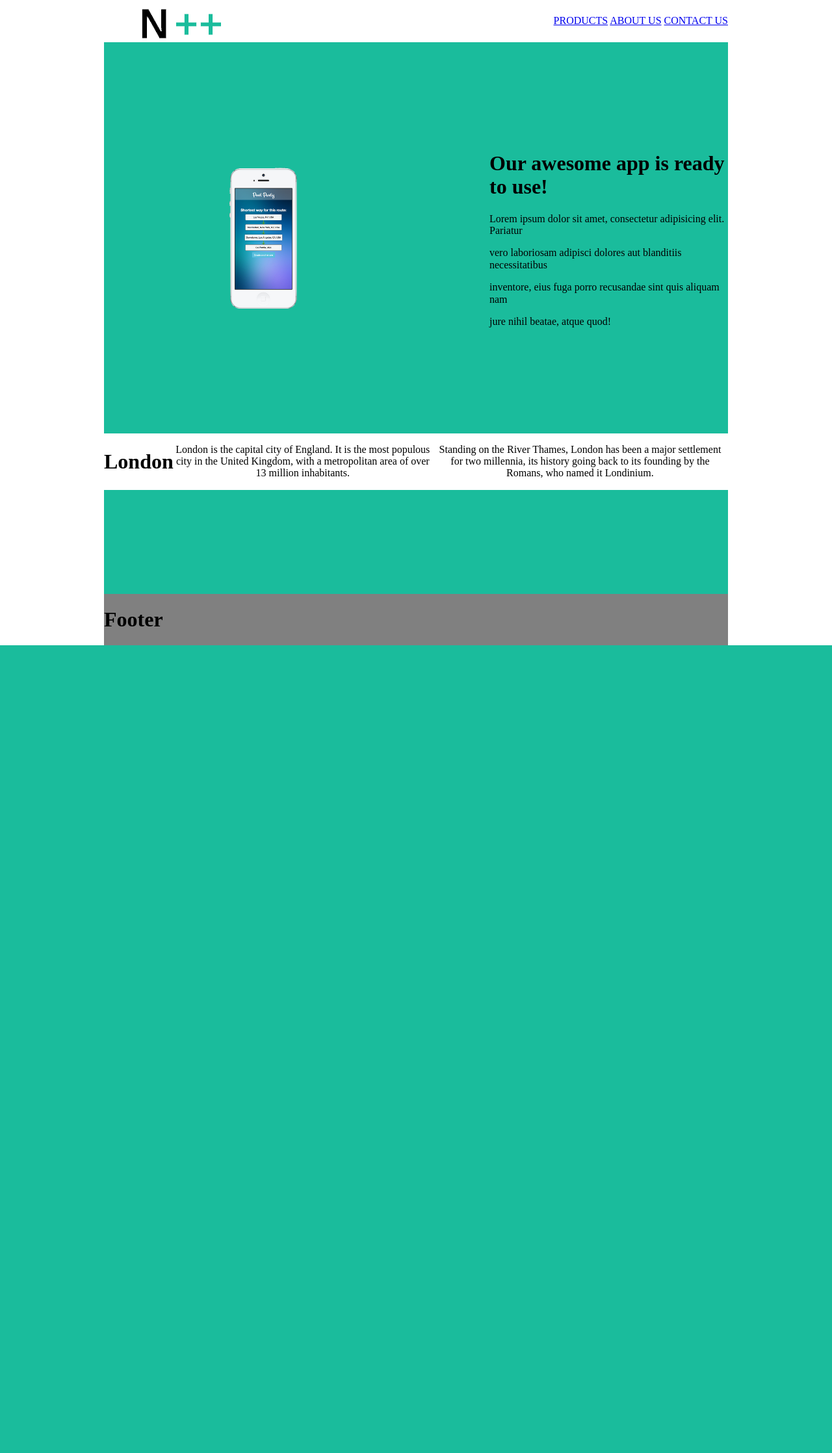
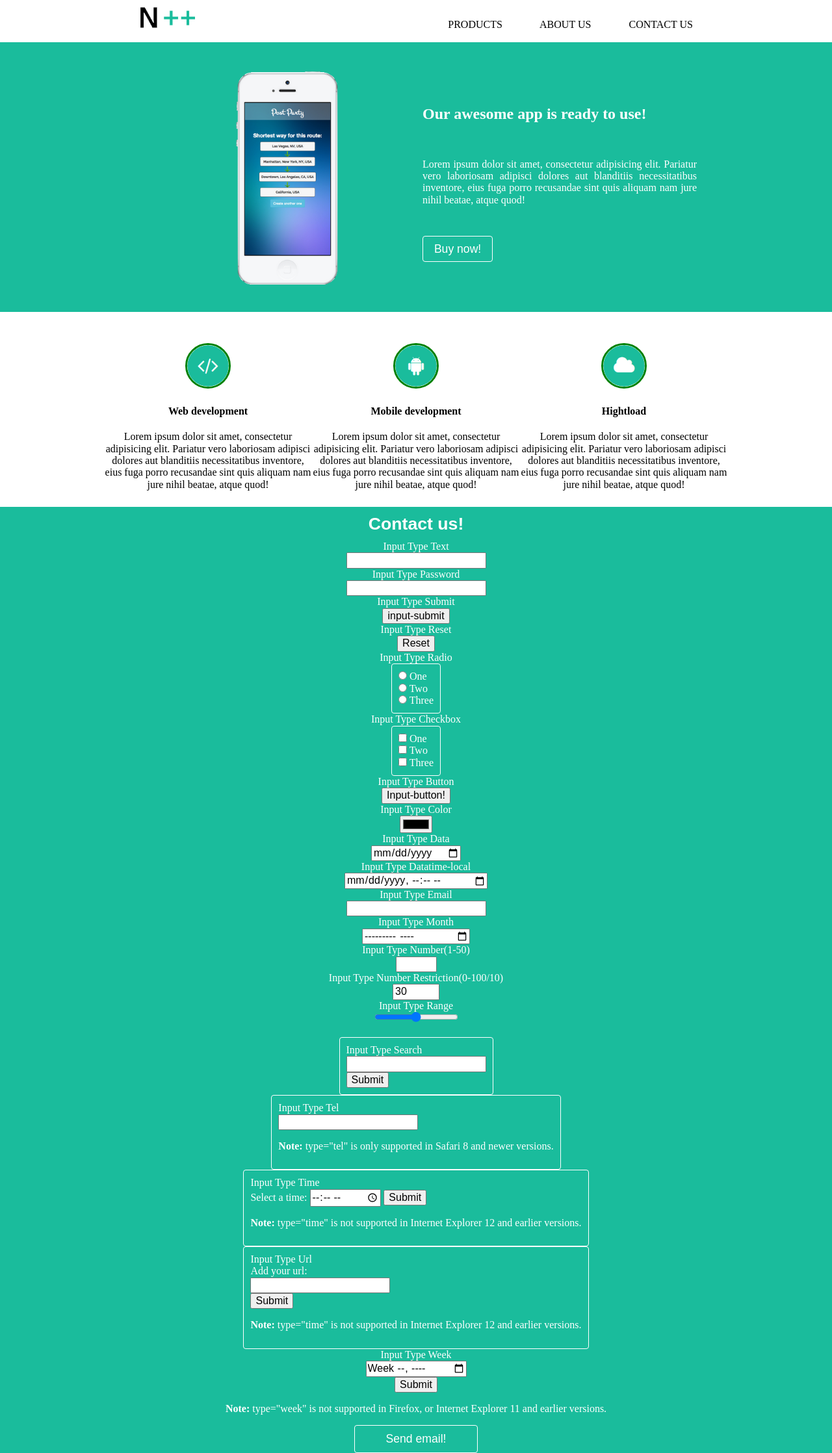
Before and after one commit to shpp-nbezai/web-introdaction, a PHP site: page / in a window 1280 px wide. Shown: the whole page at 65% size. Before the commit the page ends 993 px from the top, so only its background shows below. Run offline with PHP 8.4, Linux system fonts and the light colour scheme.

Commit message:
Add all type of html inputs.

```diff
--- a/Task_02/css/index.css
+++ b/Task_02/css/index.css
@@ -13,12 +13,28 @@
 .container{
     display: flex;
     flex-direction: row;
-    align-items: center;
+    justify-content: center;
     width: 960px;
     height: 100%;
-/*    margin: 0 auto;
-/*    background-color: cornflowerblue;*/
 }
+
+.container-column{
+    display: flex;
+    flex-direction: column;
+    justify-content: center;
+    width: 960px;
+    height: 100%;
+}
+
+.container-3-column{
+    padding-top: 5%;
+    display: flex;
+    flex-direction: row;
+    justify-content: space-around;
+    width: 960px;
+    height: 100%;
+}
+
 .header{
     height: 65px;
     text-align: right;
@@ -26,38 +42,50 @@
 }
 
 .content{
-  display: flex;
-  flex-direction: row;
-  min-height: 20vh;
-  background-color: rgb(26,188,156);
+    display: flex;
+    flex-direction: row;
+    min-height: 415px;
+    justify-content: center;
+    width: 100%;
+    background-color: rgb(26,188,156);
 }
 
 .aside{
     display: flex;
     flex-direction: row;
-    min-height: 10vh;
+    min-height: 300px;
     background-color: white;
+}
+
+.nav{
+    padding: 5px;
+    flex: 0 0 auto;
+    color:black;
+    height: 100%;
+    width: 50%;
+}
+
+.section{
+    color: white;
+    flex: 1 1 auto;
+    text-align: left;
+    height: 100%;
+    padding-right: 5%;
+    padding-top: 8%;
 }
 
 .inputs{
     display: flex;
     flex-direction: row;
-    min-height: 20vh;
+    min-height: 425px;
+    justify-content: center;
+    width: 100%;
     background-color: rgb(26,188,156);
-}
-.nav{
-    padding: 15vw;
-  flex: 0 0 auto;
-  color:black;
-}
-
-.section{
-  flex: 1 1 auto;
-  text-align: left;
+    color: white;
 }
 
 .footer{
-  background-color: grey;
+    background-color: grey;
 }
 
 #logo{
@@ -65,11 +93,71 @@
     flex-direction: row;
     flex: 0 0 auto;
     margin-left: 50px;
+    height: 75%;
     width: auto;
-    height: auto;
 }
 
-.navigationMenu{
+.navigation-menu{
     flex: 1 1 auto;
+    height: 100%;
+    text-align: right;
+    padding-top: 3%;
+}
+
+.menu-caption{
+    color: black;
     text-decoration: none;
+    padding-right: 7%;
 }
+
+#phone{
+    alignment: left;
+    width: 33%;
+    padding-left: 15%;
+    padding-top: 8%;
+}
+
+.frame-button{
+    background-color: transparent;
+    display: inline-block;
+    color: white;
+    border: 1px solid white;
+    border-radius: 4px;
+    padding: 2% 4%;
+    font: 110% arial;
+}
+
+.buy-button{
+    margin-top: 30px;
+}
+
+.send-email-button{
+    padding: 1% 5%;
+}
+
+.text-justify{
+    text-align: justify;
+}
+
+.text-font {
+    font: 10pt/12pt arial;
+}
+
+.text-center{
+    text-align: center;
+}
+
+.radio-frame {
+    background-color: transparent;
+    display: inline-block;
+    border: 1px solid white;
+    border-radius: 4px;
+    padding: 10px;
+    text-align: left;
+}
+
+.icons-img{
+    width: 20%;
+    border-radius: 150px;
+    border: 3px solid green;
+}
--- a/Task_02/index.html
+++ b/Task_02/index.html
@@ -4,62 +4,161 @@
     <link rel="stylesheet" type="text/css" href="css/normalize.css">
     <link rel="stylesheet" type="text/css" href="css/index.css">
   </head>
-<body class="flex-container">
+<body>
+    <div class="flex-container">
 
           <header class="header">
               <div class="container">
                   <div id="logo">
                       <img src="img/logo.png" alt="logo">
                   </div>
-          <div class="navigationMenu">
-              <a href="index.html" >PRODUCTS</a>
-              <a href="index.html" >ABOUT US</a>
-              <a href="index.html" >CONTACT US</a>
+                  <div class="navigation-menu">
+                      <a href="index.html" class="menu-caption">PRODUCTS</a>
+                      <a href="index.html" class="menu-caption">ABOUT US</a>
+                      <a href="index.html" class="menu-caption">CONTACT US</a>
                   </div>
               </div>
           </header>
 
           <div class="content">
               <div class="container">
-
                   <nav class="nav">
-              <img src="img/phone.png" width="50%" alt="phone" align="left">
+                      <img src="img/phone.png"  alt="phone" id="phone">
                   </nav>
-
                   <section class="section">
-            <h1>Our awesome app is ready to use!</h1>
-              <p>Lorem ipsum dolor sit amet, consectetur adipisicing elit. Pariatur</p>
-              <p>vero laboriosam adipisci dolores aut blanditiis necessitatibus</p>
-              <p>inventore, eius fuga porro recusandae sint quis aliquam nam</p>
-              <p>jure nihil beatae, atque quod!</p>
+                      <h2>Our awesome app is ready to use!</h2>
+                      <br>
+                      <p class="text-justify">Lorem ipsum dolor sit amet, consectetur adipisicing elit. Pariatur
+                      vero laboriosam adipisci dolores aut blanditiis necessitatibus
+                      inventore, eius fuga porro recusandae sint quis aliquam nam
+                      jure nihil beatae, atque quod!</p>
+                      <form>
+                          <button class="frame-button buy-button"> Buy now! </button>
+                      </form>
                   </section>
-
               </div>
           </div>
 
           <div class="aside">
-      <div class="container">
-
-          <h1>London</h1>
-          <p>London is the capital city of England. It is the most populous city
-              in the United Kingdom, with a metropolitan area of over 13 million inhabitants.</p>
-          <p>Standing on the River Thames, London has been a major settlement
-              for two millennia, its history going back to its founding by the Romans, who named it Londinium.</p>
-
+              <div class="container-3-column">
+                    <div>
+                        <img src="img\arrows.png" class="icons-img">
+                        <p class="text-center text-font">
+                            <h4>Web development</h4>
+                            Lorem ipsum dolor sit amet, consectetur adipisicing elit. Pariatur
+                            vero laboriosam adipisci dolores aut blanditiis necessitatibus
+                            inventore, eius fuga porro recusandae sint quis aliquam nam
+                            jure nihil beatae, atque quod!
+                        </p>
+                    </div>
+                    <div>
+                        <img src="img\android.png" class="icons-img">
+                        <p class="text-center text-font" >
+                            <h4>Mobile development</h4>
+                            Lorem ipsum dolor sit amet, consectetur adipisicing elit. Pariatur
+                            vero laboriosam adipisci dolores aut blanditiis necessitatibus
+                            inventore, eius fuga porro recusandae sint quis aliquam nam
+                            jure nihil beatae, atque quod!
+                        </p>
+                    </div>
+                    <div>
+                        <img src="img\cloud.png" class="icons-img">
+                        <p class="text-center ">
+                            <h4>Hightload</h4>
+                            Lorem ipsum dolor sit amet, consectetur adipisicing elit. Pariatur
+                            vero laboriosam adipisci dolores aut blanditiis necessitatibus
+                            inventore, eius fuga porro recusandae sint quis aliquam nam
+                            jure nihil beatae, atque quod!
+                        </p>
+                    </div>
               </div>
           </div>
 
           <div class="inputs">
-      <div class="container">
-
+              <div class="container-column">
+                  <div class="text-font">
+                      <h1>Contact us!</h1>
+                  </div>
+                  <form>
+                      Input Type Text<br>
+                      <input type="text" name="input-text"><br>
+                      Input Type Password<br>
+                      <input type="password" name="input-password"><br>
+                      Input Type Submit<br>
+                      <input type="submit" value="input-submit"><br>
+                      Input Type Reset<br>
+                      <input type="reset"><br>
+                      Input Type Radio<br>
+                      <div class="radio-frame">
+                          <input type="radio" name="input-radio" value="One"> One<br>
+                          <input type="radio" name="input-radio" value="Two"> Two<br>
+                          <input type="radio" name="input-radio" value="Three"> Three<br>
+                      </div>
+                      <br>
+                      Input Type Checkbox<br>
+                      <div class="radio-frame">
+                          <input type="checkbox" name="input-checkbox" value="One"> One<br>
+                          <input type="checkbox" name="input-checkbox" value="Two"> Two<br>
+                          <input type="checkbox" name="input-checkbox" value="Three"> Three<br>
+                      </div>
+                      <br>
+                      Input Type Button<br>
+                      <input type="button" onclick="alert('Input-button!')" value="Input-button!"><br>
+                      Input Type Color<br>
+                      <input type="color" name="favcolor"><br>
+                      Input Type Data<br>
+                      <input type="date" name="input-data"><br>
+                      Input Type Datatime-local<br>
+                      <input type="datetime-local" name="input-datetime-local"><br>
+                      Input Type Email<br>
+                      <input type="email" name="input-email"><br>
+                      Input Type Month<br>
+                      <input type="month" name="input-month"><br>
+                      Input Type Number(1-50)<br>
+                      <input type="number" name="input-number" min="1" max="50"><br>
+                      Input Type Number Restriction(0-100/10)<br>
+                      <input type="number" name="points" min="0" max="100" step="10" value="30"><br>
+                      Input Type Range<br>
+                      <input type="range" name="inputs-range" min="0" max="10"><br>
+                      <br>
+                      <div class="radio-frame">
+                          Input Type Search<br>
+                          <input type="search" name="input-googlesearch"><br>
+                          <input type="submit">
+                      </div>
+                      <br>
+                      <div class="radio-frame">
+                          Input Type Tel<br>
+                          <input type="tel" name="input-tel"><br>
+                          <p><b>Note:</b> type="tel" is only supported in Safari 8 and newer versions.</p>
+                      </div>
+                      <br>
+                      <div class="radio-frame">
+                          Input Type Time<br>
+                          Select a time:
+                          <input type="time" name="usr_time">
+                          <input type="submit">
+                          <p><strong>Note:</strong> type="time" is not supported in Internet Explorer 12 and earlier versions.</p>
+                      </div>
+                      <br>
+                      <div class="radio-frame">
+                          Input Type Url<br>
+                          Add your url:<br>
+                          <input type="url" name="input-url"><br>
+                          <input type="submit">
+                          <p><strong>Note:</strong> type="time" is not supported in Internet Explorer 12 and earlier versions.</p>
+                      </div>
+                      <br>
+                      Input Type Week<br>
+                      <input type="week" name="input-week"><br>
+                      <input type="submit">
+                      <p><strong>Note:</strong> type="week" is not supported in Firefox, or Internet Explorer 11 and earlier versions.</p>
+                  </form>
+                  <form>
+                      <button class="frame-button send-email-button"> Send email! </button>
+                  </form>
               </div>
           </div>
-
-  <footer class="footer">
-      <div class="container">
-          <h1>Footer</h1>
     </div>
-  </footer>
-
 </body>
 </html>
```
Lines whose indentation alone changed are shown as unchanged.
